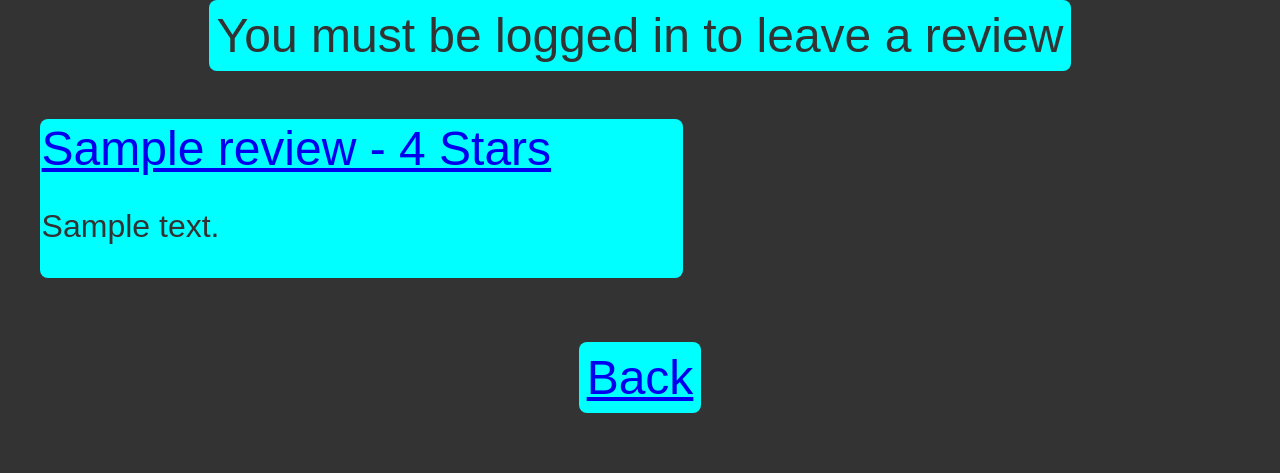
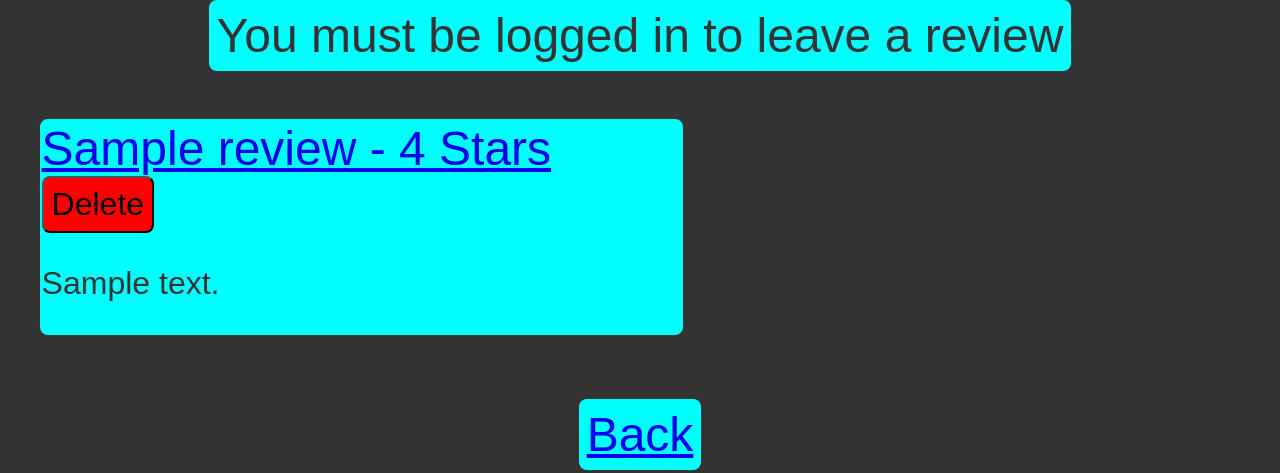
Before and after one commit to Teetil/Novel-Manager, a Flask app: template templates/reviews.html in a window 1280 px wide. Shown: the part 188-661 px from the top of the page. Run offline with Flask 2, Linux system fonts and the light colour scheme; the template is opened without the code that fills it: most values are stand-ins (such as "Sample title", 1, 10 or a date in 2020).

Commit message:
Added removing comments

```diff
--- a/app.py
+++ b/app.py
@@ -123,7 +123,12 @@ def logout():
 def review(novel_id):
     if request.method == "POST":
         users.check_csrf()
-        reviews.add_review(session["user_id"], novel_id, int(request.form["rating"]), request.form["add_review"])
+        if "rating" in request.form:
+            reviews.add_review(session["user_id"], novel_id, int(request.form["rating"]), request.form["add_review"])
+        elif "delete" in request.form:
+            users.check_role(1)
+            reviews.delete_review(request.form["delete"])
+            print(request.form)
     return render_template("reviews.html", novel_info = novels.get_novel_info(novel_id), reviews = novels.get_novel_reviews(novel_id))
 
 @app.route("/user/<user_id>")
--- a/novels.py
+++ b/novels.py
@@ -26,7 +26,7 @@ def get_novels_by_tag(tag_id : int) -> list:
     return db.session.execute(sql, {"tag_id" : tag_id}).fetchall()
 
 def get_novel_reviews(novel_id : int):
-    sql = "SELECT u.name, r.rating, r.content, r.created_at, u.id FROM review r, users u WHERE r.novel_id=:novel_id AND u.id=r.creator_id"
+    sql = "SELECT u.name, r.rating, r.content, r.created_at, u.id, r.id FROM review r, users u WHERE r.novel_id=:novel_id AND u.id=r.creator_id"
     return db.session.execute(sql, {"novel_id" : novel_id})
 
 def remove_novel(novel_id : int):
--- a/templates/reviews.html
+++ b/templates/reviews.html
@@ -31,7 +31,12 @@
     <div id="review-container">
     {% for review in reviews%}
     <div class="review">
-        <a href="/user/{{review.id}}" style="font-size: 3rem;">{{review.name.capitalize()}} - {{review.rating}} Stars </a>
+        <a href="/user/{{review[4]}}" style="font-size: 3rem;">{{review.name.capitalize()}} - {{review.rating}} Stars </a>
+        <form action="" method="post">
+            <input type="submit" value="Delete" class="delete-submit" style="margin:0 0 0 0; background-color: red;">
+            <input type="hidden" name="csrf_token" value="{{session.csrf_token}}">
+            <input type="hidden" name="delete" value="{{review[5]}}">
+        </form>
         <p>{{review.content}}</p>
     </div>
     {% endfor  %}
```
Also changed, not shown: templates/novel_tags.html (+8 -0 lines).
